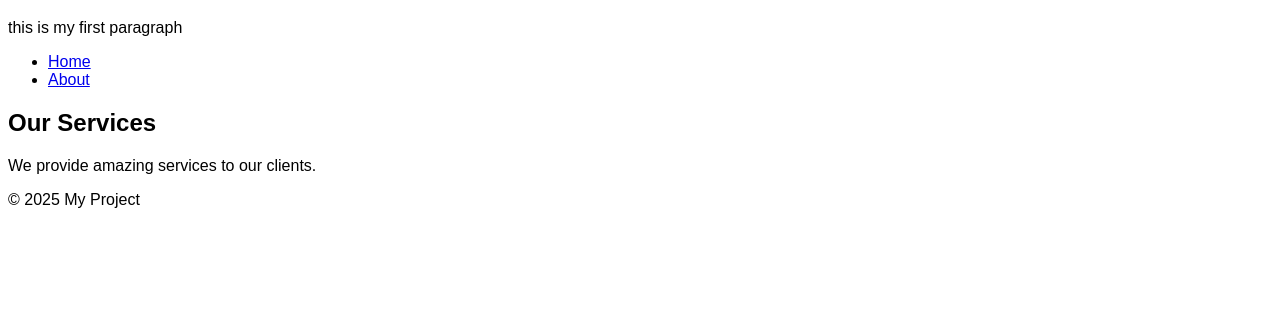
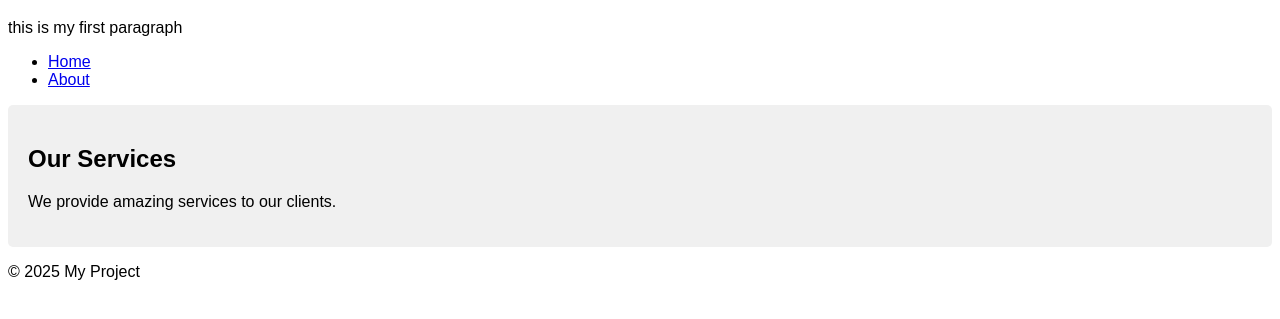
Before and after one commit to dfl1997/my_first_git_project, a plain HTML site: page index.html in a window 1280 px wide. Shown: the part 61-380 px from the top of the page. Drawn offline with Linux system fonts and the light colour scheme.

Commit message:
style content section

```diff
--- a/style.css
+++ b/style.css
@@ -1,3 +1,9 @@
 body {
     font-family: sans-serif;
 }
+
+.content {
+    padding: 20px;
+    background-color: #f0f0f0;
+    border-radius: 5px;
+}
```
